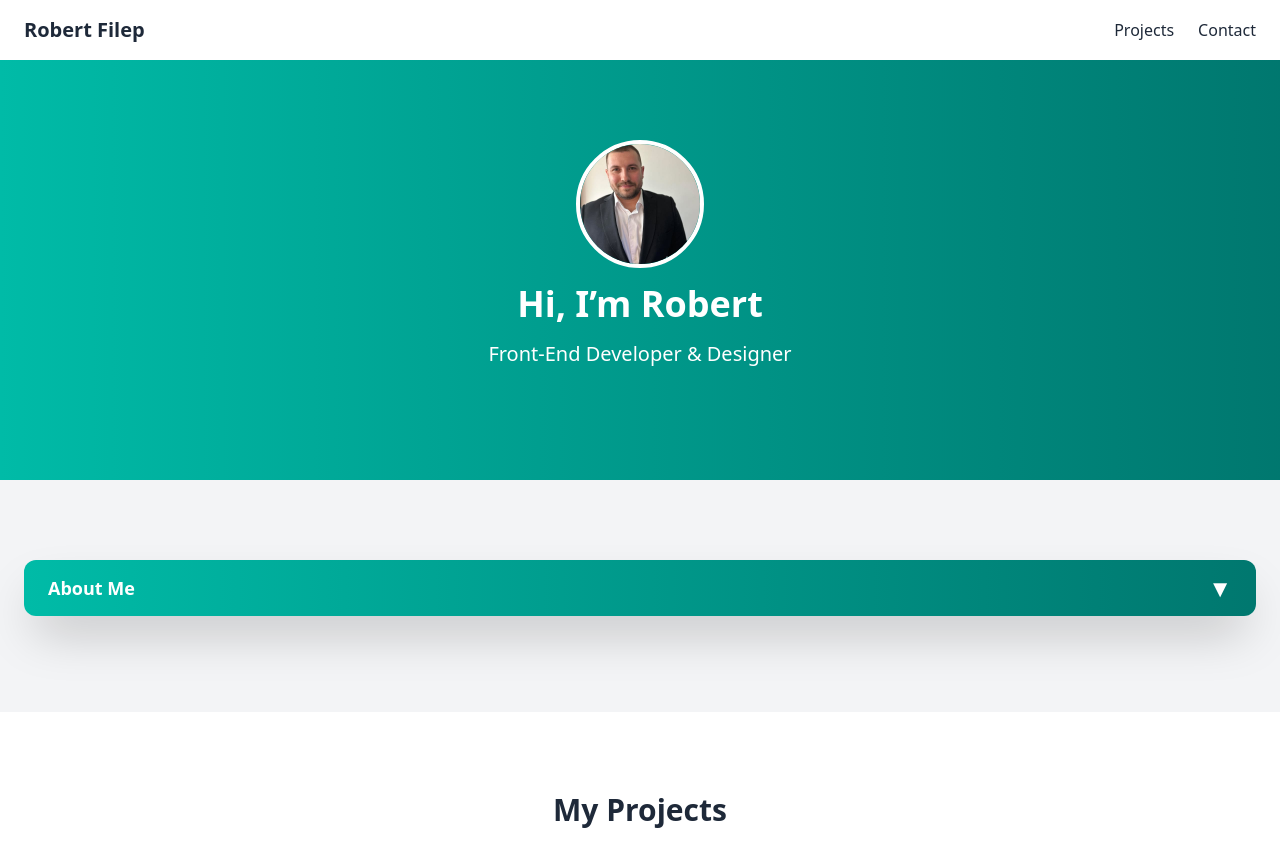
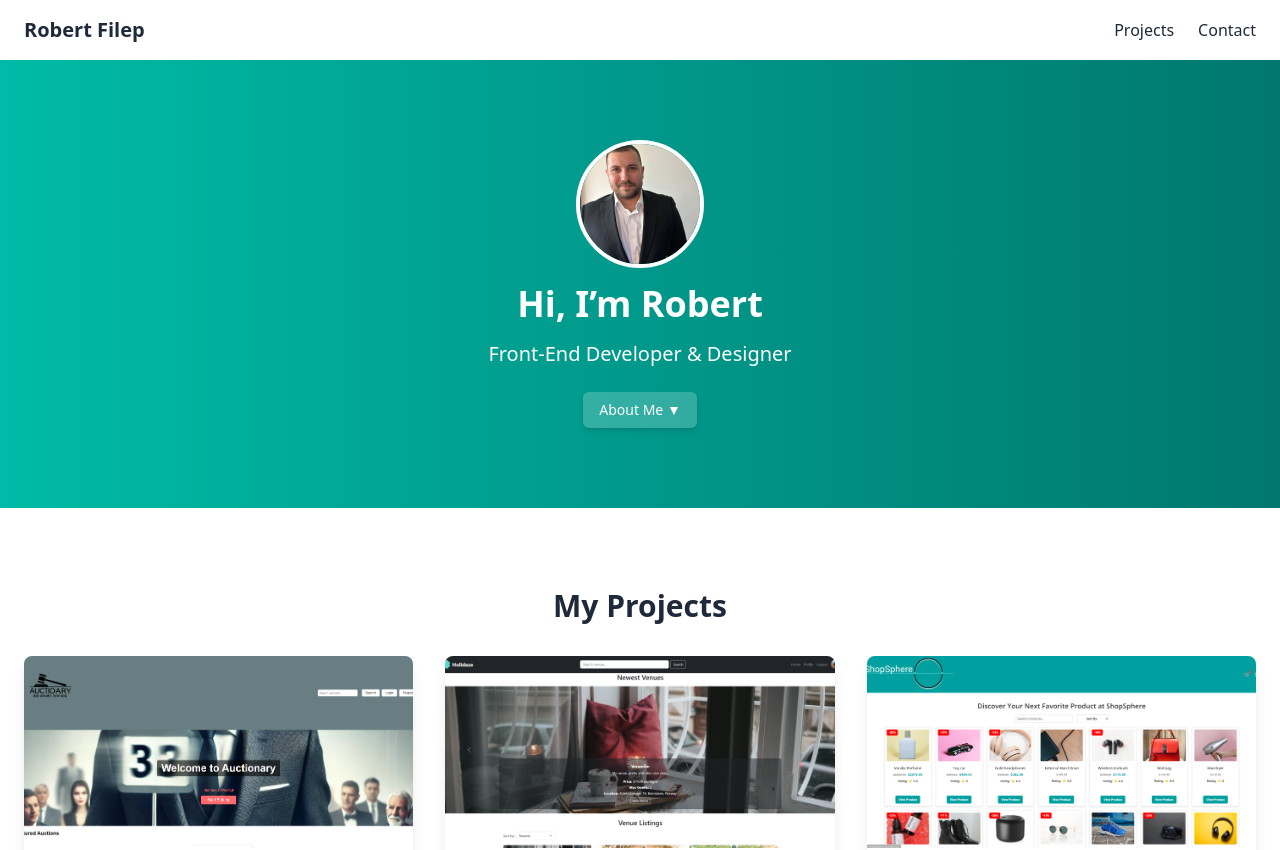
Before and after one commit to robfil50219/my-portfolio, a React (Vite) app: page / in a window 1280 px wide. Shown: the top 850 px of the page. Built offline with nearby package versions, Linux system fonts and the light colour scheme.

Commit message:
about me button moved to hero section and about me section hidden until button is pressed

```diff
--- a/src/App.jsx
+++ b/src/App.jsx
@@ -1,4 +1,4 @@
-import React from 'react';
+import React, { useState } from 'react';
 import Navbar from './components/Navbar';
 import Hero from './components/Hero';
 import About from './components/About';
@@ -7,12 +7,20 @@ import Contact from './components/Contact';
 import Footer from './components/Footer';
 
 export default function App() {
+  const [aboutOpen, setAboutOpen] = useState(false);
+
   return (
-    <div className="min-h-screen flex flex-col font-sans text-gray-800">
+    <div className="min-h-screen flex flex-col font-sans bg-white text-gray-800">
       <Navbar />
       <main className="flex-1">
-        <Hero />
-        <About />
+        <Hero
+          aboutOpen={aboutOpen}
+          toggleAbout={() => setAboutOpen(o => !o)}
+        />
+
+        {/* About is only in the tree when aboutOpen is true */}
+        {aboutOpen && <About />}
+
         <Projects />
         <Contact />
       </main>
--- a/src/components/About.jsx
+++ b/src/components/About.jsx
@@ -1,52 +1,16 @@
-// src/components/About.jsx
-import React, { useState } from 'react';
+import React from 'react';
 
 export default function About() {
-    const [open, setOpen] = useState(false);
-
     return (
         <section
             id="about"
-            className="bg-gray-100 dark:bg-gray-800 text-gray-900 dark:text-gray-200 py-20"
+            className="bg-gray-100 dark:bg-gray-800 text-gray-900 dark:text-gray-200 py-10"
         >
             <div className="container mx-auto px-6">
-                <button
-                    onClick={() => setOpen(o => !o)}
-                    className="
-                    group w-full flex items-center justify-between
-                    bg-gradient-to-r from-teal-500 to-teal-700
-                    text-white px-6 py-3 rounded-xl
-                    shadow-2xl           /* heavier base shadow */
-                    hover:shadow-[0_25px_50px_rgba(0,0,0,0.25)] /* super deep shadow on hover */
-                    hover:scale-105 active:scale-95
-                    focus:outline-none focus:ring-4 focus:ring-teal-300
-                    transition-transform transition-shadow duration-200
-                  "
-
-                >
-                    <span className="text-lg font-semibold">About Me</span>
-                    {/* Unicode ▼ that flips to ▲ when open */}
-                    <span
-                        className={`
-              text-2xl transform transition-transform duration-300
-              ${open ? 'rotate-180' : 'rotate-0'}
-            `}
-                    >
-                        ▼
-                    </span>
-                </button>
-
-                <div
-                    className={`
-            mt-4 overflow-hidden transition-[max-height,opacity] duration-500
-            ${open ? 'max-h-[500px] opacity-100' : 'max-h-0 opacity-0'}
-          `}
-                >
-                    <div className="pt-4">
+                <h2 className="text-3xl font-bold mb-4">About Me</h2>
                 <p className="mb-4">
                     I’m a passionate front-end developer specializing in React and modern CSS. With a background in visual design and an eye for detail, I bridge the gap between aesthetics and functionality to build engaging, accessible interfaces. When I’m not coding, you’ll find me sketching UI mockups, exploring new JS frameworks, or tinkering with open-source tools.
                 </p>
-
                 <h3 className="text-xl font-semibold mb-2">Core Skills</h3>
                 <ul className="list-disc list-inside space-y-1">
                     <li>React &amp; Vite – Component-driven UIs & fast builds</li>
@@ -57,8 +21,6 @@ export default function About() {
                     <li>UX/UI – Wireframing & user-centered design</li>
                 </ul>
             </div>
-                </div>
-            </div>
         </section>
     );
 }
--- a/src/components/Hero.jsx
+++ b/src/components/Hero.jsx
@@ -1,15 +1,13 @@
 import React, { useState } from 'react';
 import profilePic from '../assets/profile.jpg';
 
-export default function Hero() {
+export default function Hero({ aboutOpen, toggleAbout }) {
     const [zoomed, setZoomed] = useState(false);
 
     return (
         <>
-            {/* Hero with gradient background */}
             <section className="relative bg-gradient-to-r from-teal-500 to-teal-700 text-white py-20 overflow-hidden">
-                <div className="relative container mx-auto px-6 text-center">
-                    {/* Profile picture */}
+                <div className="container mx-auto px-6 text-center">
                     <img
                         src={profilePic}
                         alt="Robert Filep"
@@ -22,11 +20,24 @@ export default function Hero() {
                         onClick={() => setZoomed(true)}
                     />
                     <h2 className="text-4xl font-bold mb-4">Hi, I’m Robert</h2>
-                    <p className="text-xl mb-8">Front-End Developer & Designer</p>
+                    <p className="text-xl mb-4">Front-End Developer & Designer</p>
+
+                    <button
+                        onClick={toggleAbout}
+                        className="
+              mt-2 px-4 py-2
+              bg-white/20 hover:bg-white/30
+              text-white text-sm
+              rounded-md
+              shadow-md hover:shadow-lg
+              transition
+            "
+                    >
+                        About Me {aboutOpen ? '▲' : '▼'}
+                    </button>
                 </div>
             </section>
 
-            {/* Lightbox overlay */}
             {zoomed && (
                 <div
                     className="fixed inset-0 bg-black bg-opacity-75 flex items-center justify-center z-50"
```
Lines whose indentation alone changed are shown as unchanged.
